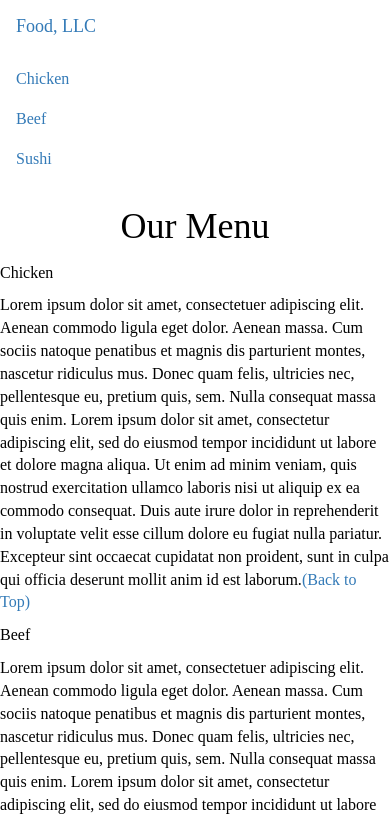
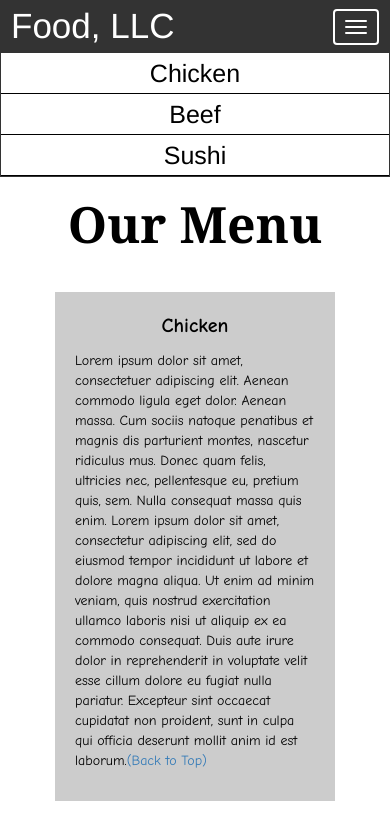
Before and after one commit to aishaalkrz/coursera-test, a plain HTML site: page index.html in a window 390 px wide. Both pictures are taken after a click on the button 352 px from the left and 26 px from the top of the page. Shown: the top 820 px of the page. Drawn offline with nearby package versions, Linux system fonts and the light colour scheme.

Commit message:
Update style.css

```diff
--- a/style.css
+++ b/style.css
@@ -1,78 +1,93 @@
 
-*{
-    box-sizing: border-box;
-}
-body {
-    font-size: 16px;
-    color: rgb(0, 0, 0);
-    font-family: serif;
+.container-fluid{
+	margin: 0;
+	padding: 0;
 }
 
-#header-nav {
-    margin: -8px;
-    background-color: #a09999;
-    border: 2px solid black;
-    height: 70px;
+.navbar{
+	border-radius: 0px;
+	background-color: rgba(0,0,0,0.8);
+}
+
+.navbar-brand{
+  font-size: 35px;
+  color: white;
+  padding-left: 25px;
+}
+
+.navbar-brand:hover{
+	color: white;
+}
+
+.nav{
+	margin: 0;
+	padding: 0;
+}
+
+.navbar-nav{
   font-size: 25px;
-    padding-left: 20px;
-    padding-top: 20px;
+  text-align: center;
+  margin: 0;
+  padding: 0;
+}
 
+.navbar-toggle{
+	border: 2px solid white;
+	margin-right: 25px;
 }
-h1 {
+
+.icon-bar{
+	background-color: white;
+}
+
+
+.main-title{
   margin-bottom: 15px;
   text-align: center;
-  }
-  span{
-    text-align: center;
+  color: #000000;
+  font-size: 50px;
+  font-family: Georgia, 'Times New Roman', Times, serif;
+  font-weight: bold;
 }
 
-.d0{
-    border: 0px;
-    background-color: #6b6868;
-    text-align: center;
+li{
+	box-sizing: border-box;
 	width: 100%;
-    font-family: 'Times New Roman', Times, serif;
-    color: rgb(0, 0, 0);
-  }
-.d1{
-  border: 0px;
-  background-color: #6b6868;
-  text-align: center;
-  width: 100%;
-  font-family: 'Times New Roman', Times, serif;
-  color: rgb(0, 0, 0);
-}
-.d2{
-
-    background-color: #6b6868;
-    text-align: center;
-    width: 100%;
-    font-family: 'Times New Roman', Times, serif;
-    color: rgb(0, 0, 0);
 }
 
-  @media (min-width: 992px) and (max-width: 1199px) {
-    .d0{
-        width: 50%;
-        position: relative;
+.menu-item{
+	padding: 0;
+	margin: 0;
+	width: 100%;
+	background-color: white;
+	border-bottom: 1px solid black;
+	color: black;
+	display: block;
 }
 
-    .d1{
-        margin-left: 450px;
-        margin-top: -200px;
-        width: 50%;
+.menu-item:hover{
+	background-color: rgba(0,0,0,0.9);
+	color: rgba(0,0,0,0.4);
 }
 
-  }
-  @media (min-width: 768px) and (max-width: 991px) {
-    /* Home Page */
-    .d0{
-        width: 50%;
+
+
+.row{
+	margin: 20px;
 }
 
-    .d1{
-        margin-left: 450px;
-        margin-top: -200px;
-        width: 50%;
+.content-box{
+	margin: 20px;
+	width: auto;
+	height: auto;
+	color: black;
+	background-color: rgba(0,0,0,0.2);
+	font-family: "Comic Sans MS", cursive, sans-serif;
+	padding: 20px;
 }
+
+.item-name{
+	text-align: center;
+	font-size: 20px;
+	font-weight: bold;
 }
```
Lines whose indentation alone changed are shown as unchanged.
